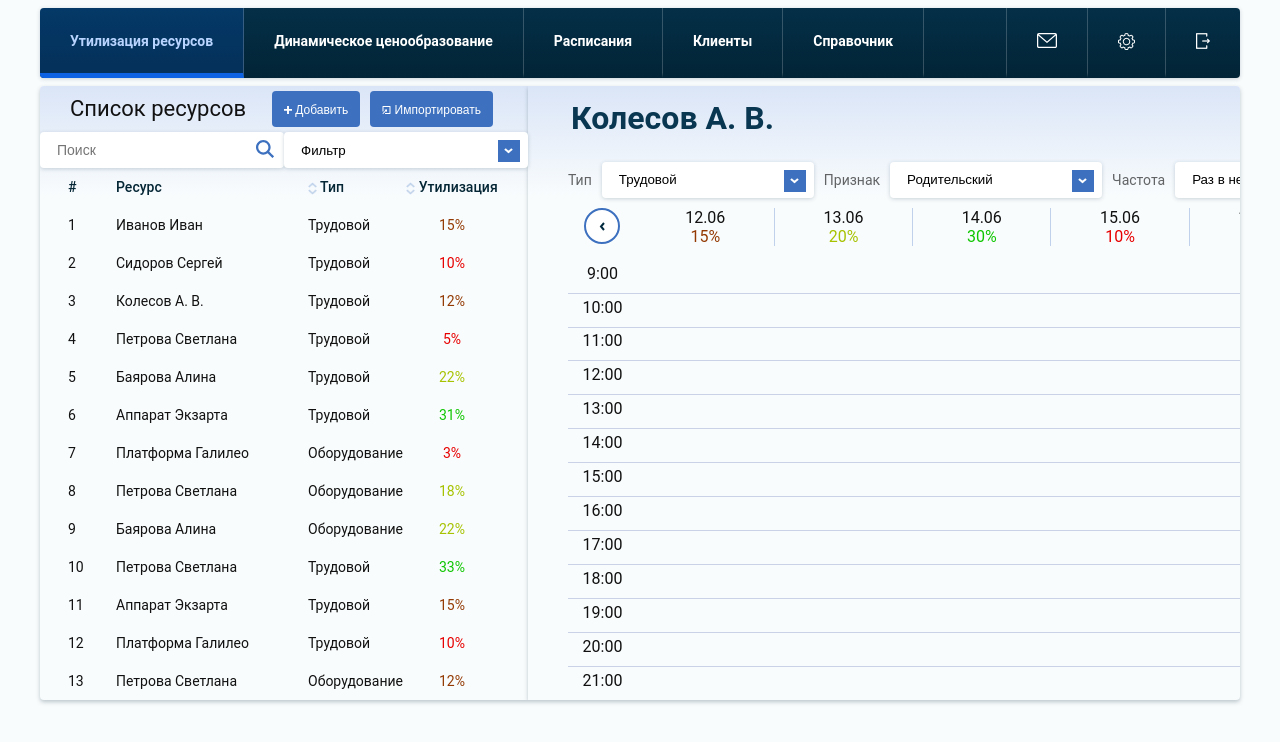
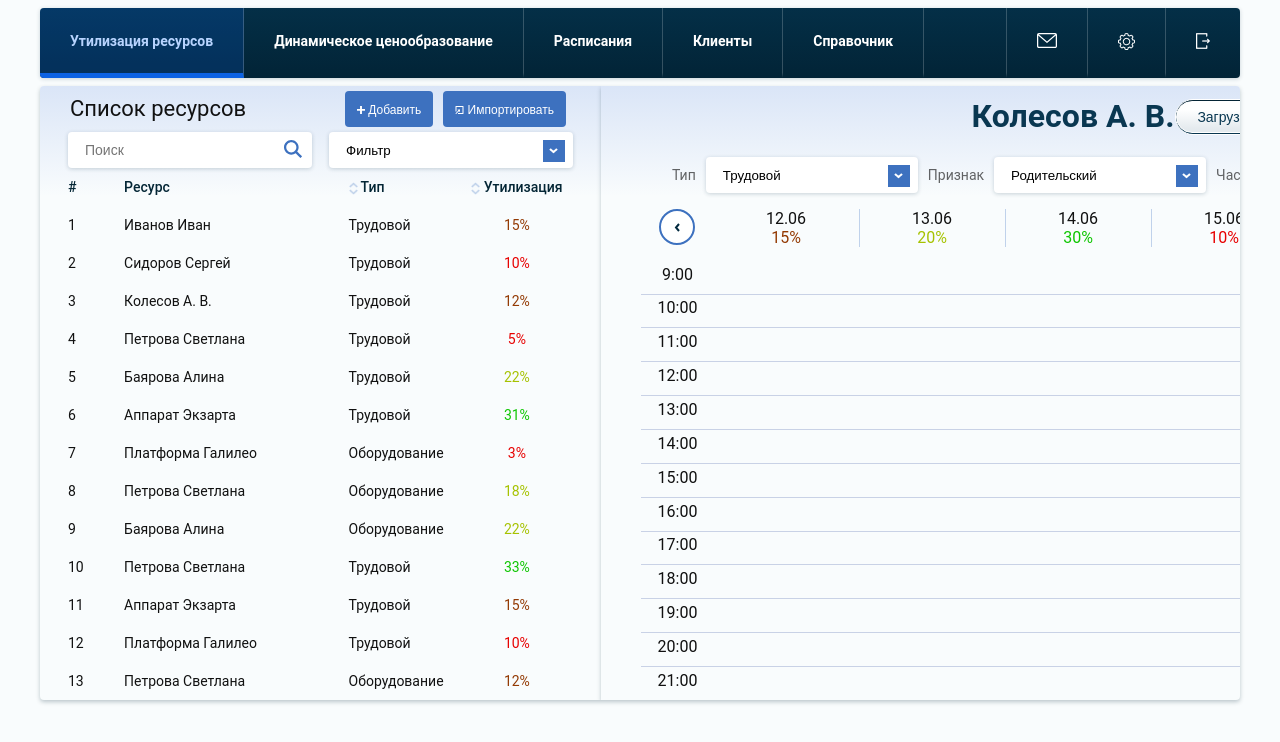
Before and after one commit to evgeniikucheriavii/dm-test, an Angular app: page /utilization in a window 1280 px wide. Shown: the top 742 px of the page. Built offline with nearby package versions, Linux system fonts and the light colour scheme; a web font is replaced by a local one.

Commit message:
Fixed left section

```diff
--- a/src/app/resources-utilization/resources-utilization.component.css
+++ b/src/app/resources-utilization/resources-utilization.component.css
@@ -44,46 +44,52 @@
 
 .left-section__header
 {
+	flex-direction: column;
+	justify-content: stretch;
+	align-items: stretch;
+	flex: 2;
+}
+
+.header__top
+{
+	display: flex;
 	flex-direction: row;
 	justify-content: space-between;
 	align-items: center;
 	flex: 1;
 }
 
-.header-section
+
+.header-section__left
 {
-	display: flex;
-	align-content: center;
+	font-size: 22px;
+	line-height: 26px;
+	flex: 3;
+	margin-left: 30px;
 }
 
 .header-section__right
 {
+	display: flex;
+	align-content: center;
 	text-align: center;
 	margin-right: 30px;
 }
 
-.header-section__left
-{
-	margin-left: 30px;
-	font-size: 22px;
-	line-height: 26px;
-	flex: 3;
-}
-
-/*Header end*/
-
-/*Search*/
-
-.left-section__search
+.header__bottom
 {
 	display: flex;
 	flex-direction: row;
 	justify-content: space-around;
-	align-items: center;
+	align-items: flex-start;
 	flex: 1;
+	margin: 0 28px;
 }
 
-/*Search end*/
+
+
+/*Header end*/
+
 
 /*List*/
 
@@ -92,7 +98,7 @@
 	display: flex;
 	flex-direction: column;
 	align-content: flex-start;
-	flex: 2;
+	flex: 3;
 }
 
 .list-row
@@ -177,11 +183,13 @@
 .right-section__header
 {
 	display: flex;
-	flex-direction: row;
+	flex-direction: column;
 	justify-content: space-between;
 	flex: 2;
 	padding: 0 43px;
 	align-items: center;
+	align-content: flex-start;
+	justify-items: flex-start;
 }
 
 .header-name
@@ -217,7 +225,7 @@
 	flex-direction: column;
 	justify-content: space-between;
 	align-content: flex-start;
-	flex: 15;
+	flex: 8;
 	padding: 0 40px;
 }
 
--- a/src/app/resources-utilization/resources-utilization.component.html
+++ b/src/app/resources-utilization/resources-utilization.component.html
@@ -2,6 +2,9 @@
 	<section class="main-section main-section_left">
 		<div class="container">
 			<section class="left-section left-section__header">
+
+				<section class="header__top">
+
 					<section class="header-section header-section__left">
 						Список ресурсов
 					</section>
@@ -10,9 +13,10 @@
 						<button class="button"><img src="assets/images/Plus.svg" class="button__image"> Добавить</button>
 						<button class="button"><img src="assets/images/Import.png" class="button__image"> Импортировать</button>
 					</section>
+
 				</section>
 
-			<section class="left-section left-section__search">
+				<section class="header__bottom">
 					<form>
 						<label class="search-label">
 							<input type="search" class="search-input" placeholder="Поиск" name="search" id="search_input">
@@ -26,6 +30,7 @@
 							<option value="3">Не трудовой</option>
 						</select>
 					</label>
+				</section>
 			</section>
 
 			<section class="left-section left-section__list">
@@ -60,6 +65,7 @@
 	<section class="main-section main-section_right">
 		<div class="container">
 			<section class="right-section right-section__header">
+				<section class="header__top">
 					<div class="header-name">{{currentResource}}</div>
 					<div class="tabs">
 						<button class="tab tab_active" id="tab_load">Загрузка</button>
@@ -67,7 +73,7 @@
 						<button class="tab" id="tab_log">Лог</button>
 					</div>
 				</section>
-			<section class="right-section right-section__filters">
+				<section class="header__bottom">
 					<label class="filter-label">
 						<span class="graph-filter">Тип</span>
 						<label class="select-label select-label_graph">
@@ -106,6 +112,7 @@
 						</label>
 					</label>
 				</section>
+			</section>
 			<section class="right-section right-section__graph">
 				<div class="graph-row graph-row_head">
 					<div class="graph-column"><button class="arrow-button arrow-button_left"></button></div>
--- a/src/styles.css
+++ b/src/styles.css
@@ -147,6 +147,7 @@ textarea, select, input, button { outline: none; }
 	align-items: center;
 	width: 244px;
 	height: 36px;
+	margin-right: 17px;
 	background: #fff;
 	box-sizing: border-box;
 	border-radius: 4px;
```
Lines whose indentation alone changed are shown as unchanged.
